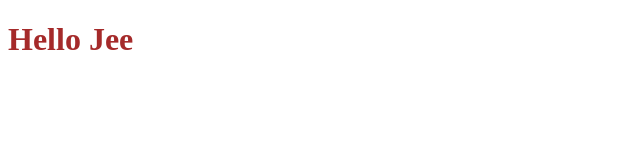
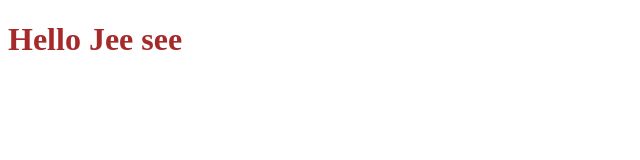
Before and after one commit to Rabyn-Collab/webjee, a plain HTML site: page index.html in a window 1280 px wide. Shown: the full height of the page, 0-640 px from the left. Drawn offline with Linux system fonts and the light colour scheme.

Commit message:
naya kura ho

```diff
--- a/index.html
+++ b/index.html
@@ -9,7 +9,7 @@
 
   <body>
 
-    <h1 style="color: brown;">Hello Jee</h1>
+    <h1 style="color: brown;">Hello Jee see</h1>
   </body>
 
 </html>
```
